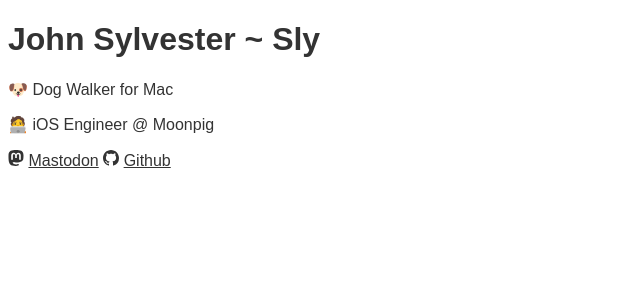
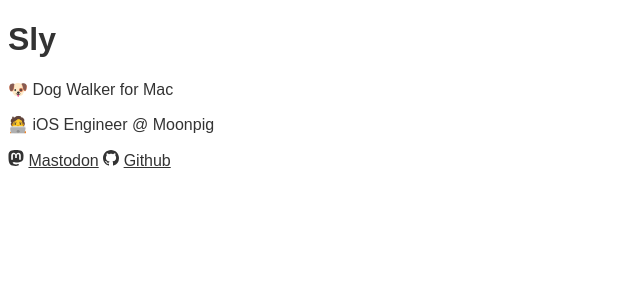
Before and after one commit to mrjohnsly/sly.dev, a Node project: template Views/index.mustache in a window 1280 px wide. Shown: the top 300 px of the page, without its empty margins (0-640 px from the left). Run offline with Node 20 templates, Linux system fonts and the light colour scheme; the template is opened without the code that fills it, so the values that code supplies are empty.

Commit message:
Remove full name
Removing to test the site is updated from the pipeline

```diff
--- a/Views/index.mustache
+++ b/Views/index.mustache
@@ -36,7 +36,7 @@
 </head>
 
 <body>
-	<h1>John Sylvester &#126; Sly</h1>
+	<h1>Sly</h1>
 	<p>🐶 Dog Walker for Mac</p>
 	<p>🧑‍💻 iOS Engineer @ Moonpig</p>
 
```
